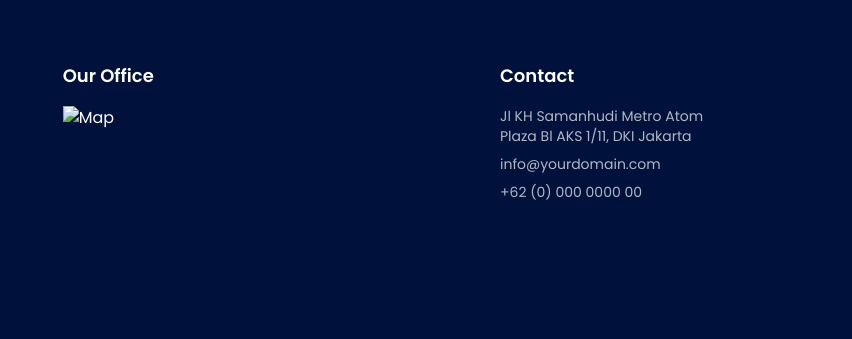
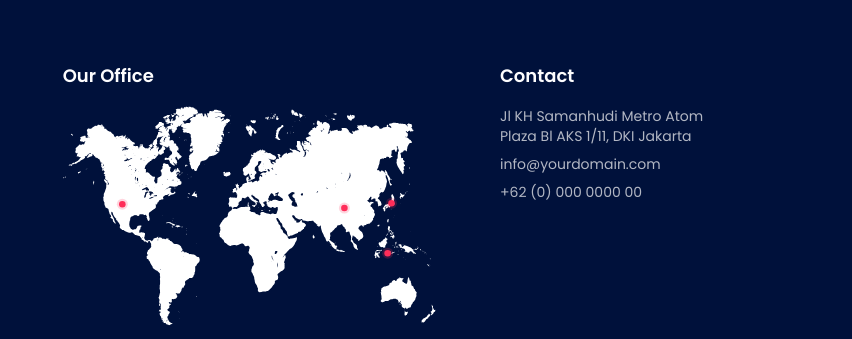
Before and after one commit to techfairy/creative-agency, a website: page index.html in a window 1280 px wide. Shown: the part 5140-5479 px from the top of the page, 428-1280 px from the left. Drawn offline with nearby package versions, Linux system fonts and the light colour scheme; the site is published under a folder, as on GitHub Pages, so addresses that start at the root find nothing.

Commit message:
Update index.html

```diff
--- a/index.html
+++ b/index.html
@@ -437,7 +437,7 @@
       <!-- Office -->
       <div>
         <h4 class="footer-heading">Our Office</h4>
-        <img src="/assets/footer-map.svg" alt="Map" class="footer-map" />
+        <img src="./assets/footer-map.svg" alt="Map" class="footer-map" />
       </div>
 
       <!-- Contact -->
```
